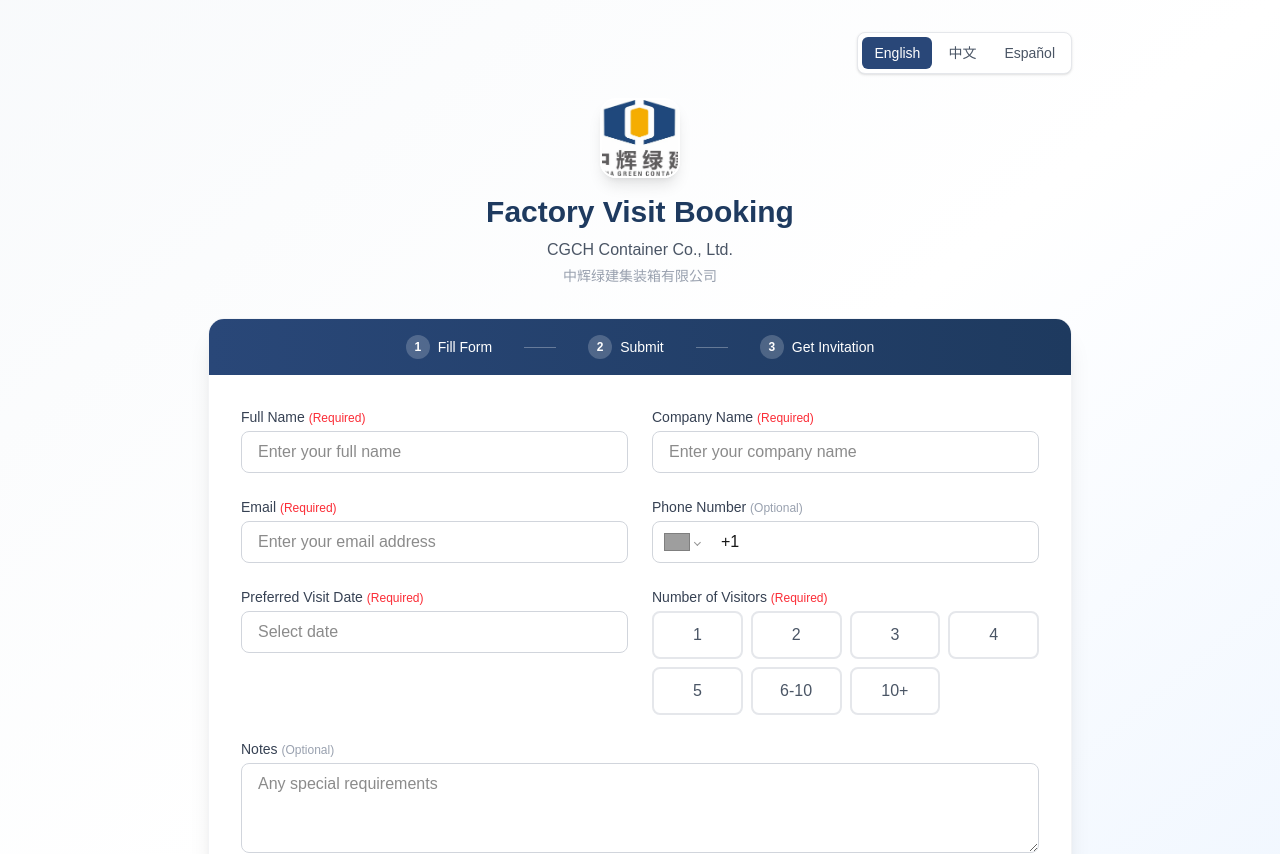
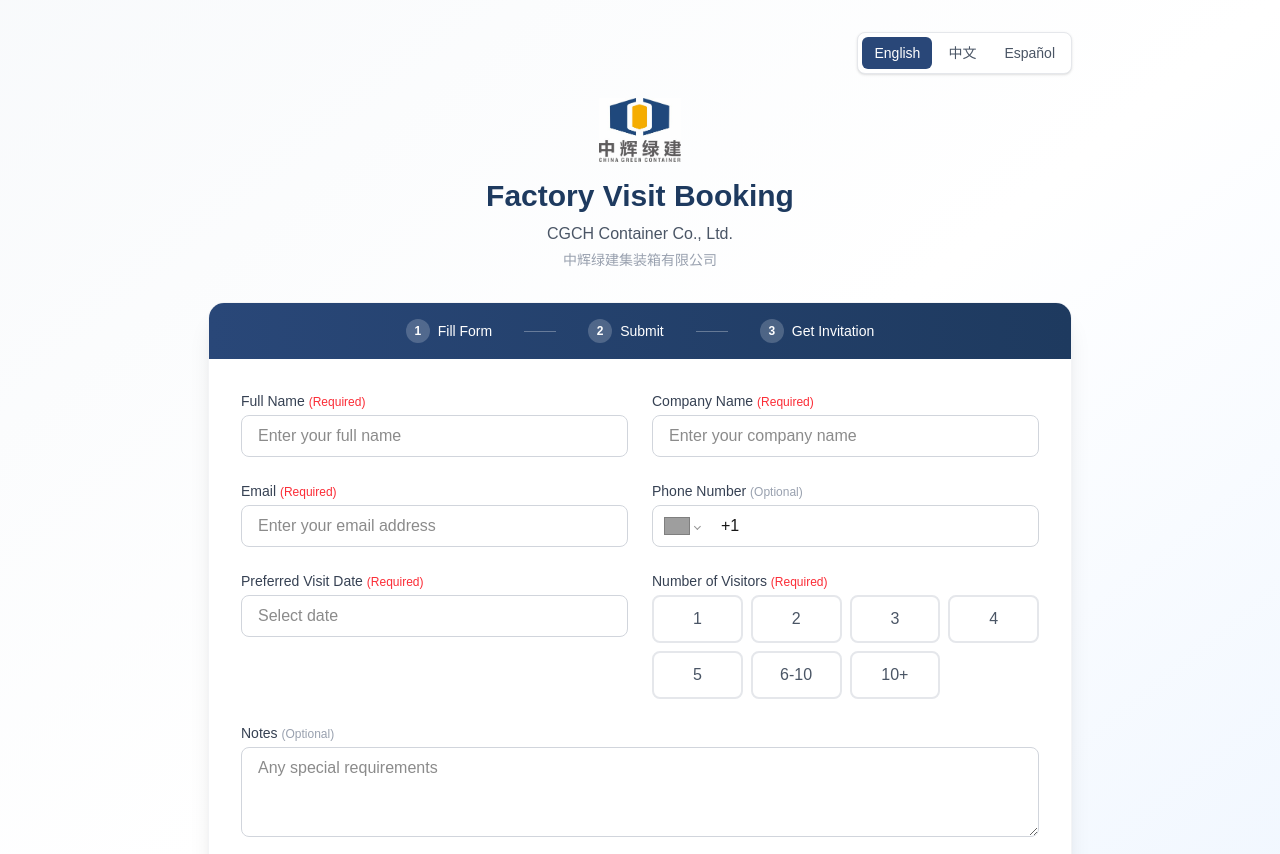
Before and after one commit to DilemmaVi/factory-invite, a Next.js app: page / in a window 1280 px wide. Shown: the top 854 px of the page. Built offline with nearby package versions, Linux system fonts and the light colour scheme; grey boxes are pictures that could not be loaded.

Commit message:
fix: remove logo circle wrapper to show full company name

```diff
--- a/app/page.tsx
+++ b/app/page.tsx
@@ -16,9 +16,7 @@
 
         <div className="text-center mb-8">
           <div className="flex justify-center mb-4">
-            <div className="w-20 h-20 rounded-2xl overflow-hidden shadow-lg border-2 border-white">
-              <img src="/logo.jpeg" alt="CGCH Logo" className="w-full h-full object-cover" />
-            </div>
+            <img src="/logo.jpeg" alt="CGCH Logo" className="h-16 object-contain" />
           </div>
           <h1 className="text-3xl font-bold text-[#1e3a5f] mb-2">{t("home.title")}</h1>
           <p className="text-gray-600 font-medium">{t("home.subtitle")}</p>
--- a/components/InviteCard.tsx
+++ b/components/InviteCard.tsx
@@ -55,9 +55,7 @@
 
         <div className="relative z-10">
           <div className="flex justify-center mb-5">
-            <div className="w-24 h-24 bg-white rounded-full flex items-center justify-center shadow-xl ring-4 ring-white/20">
-              <img src="/logo.jpeg" alt="CGCH Logo" className="w-20 h-20 object-contain rounded-full" />
-            </div>
+            <img src="/logo.jpeg" alt="CGCH Logo" className="h-16 object-contain" />
           </div>
           <h1 className="text-3xl font-bold text-white tracking-widest mb-1">{t("invite.title")}</h1>
           {t("invite.titleEn") && (
```
